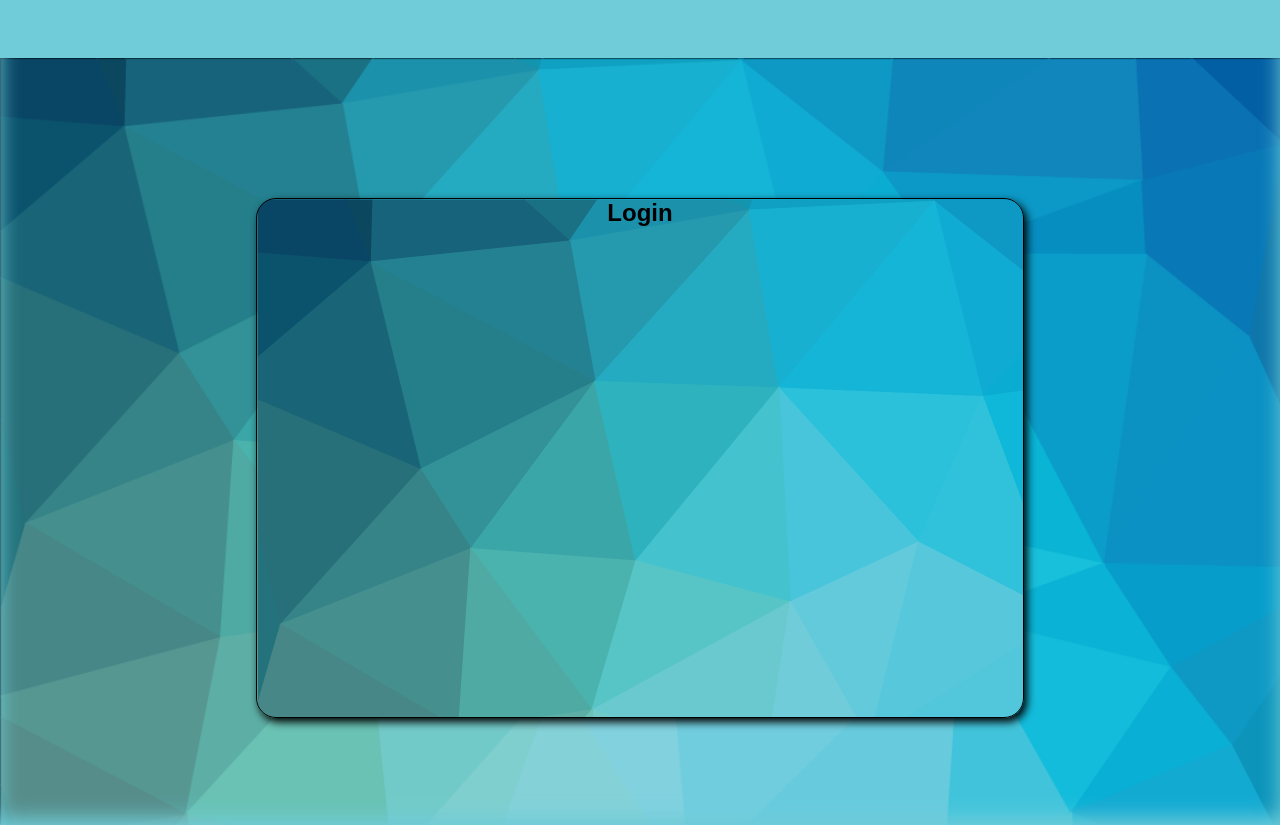
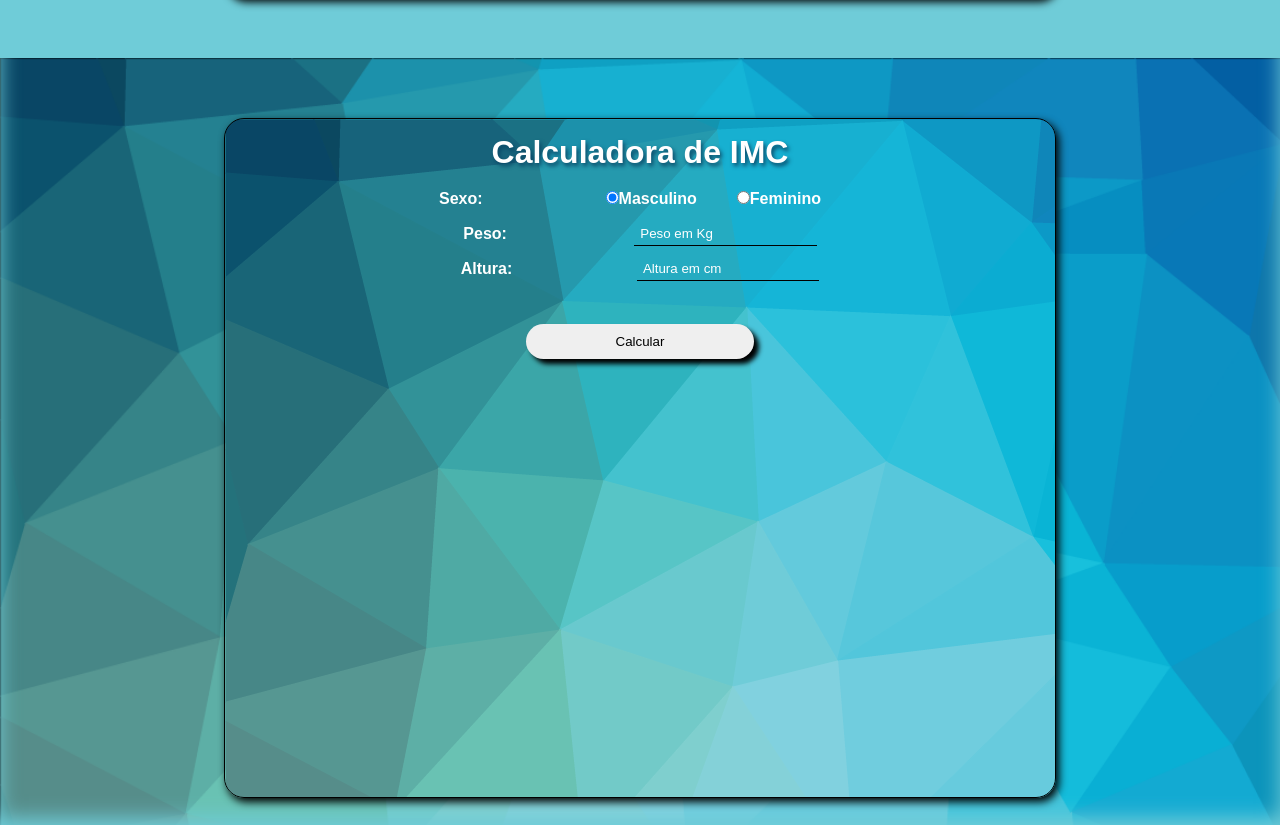
Before and after one commit to Bruhkamargo/edmi-app, a React (Vite) app: page / in a window 1280 px wide. Shown: the part 1542-2367 px from the top of the page. Built offline with nearby package versions, Linux system fonts and the light colour scheme; no server answers.

Commit message:
conexão com backend

```diff
--- a/package.json
+++ b/package.json
@@ -10,6 +10,7 @@
     "preview": "vite preview"
   },
   "dependencies": {
+    "axios": "^1.6.7",
     "react": "^18.2.0",
     "react-dom": "^18.2.0"
   },
--- a/src/Home/App.css
+++ b/src/Pages/Home/App.css
@@ -11,6 +11,7 @@ h1 {
   color: white;
   font-size: 32px;
   text-shadow: 2px 3px 4px var(--DarkColor1);
+  margin-bottom: 10px;
 }
 
 nav {
@@ -79,10 +80,8 @@ nav ul li a:hover {
 
 .HomeComponent {
   background-image: url(/src/assets/Background.png);
-  display: flex;
-  width: 60%;
-  height: 65%;
-  flex-direction: column;
+  width: 65%;
+  height: 85%;
   border: 1px solid;
   border-radius: 20px;
   box-shadow: 3px 4px 8px black;
--- a/src/Home/App.jsx
+++ b/src/Pages/Home/App.jsx
@@ -1,6 +1,7 @@
 import { useState } from 'react'
-import KidGirl from '../assets/KidGirl.png'
-import Autism from '../assets/Autism.png'
+
+import Imc from '../IMC/Imc'
+
 import './App.css'
 import './AppResponsive.css'
 
@@ -48,9 +49,7 @@ function App() {
       {/*Calculadora */}
       <div id='Login'>
         <div className='HomeComponent'>
-          <div className='HomeBody'>
-            <h2>Login</h2>
-          </div>
+          <Imc />
         </div>
 
       </div>
@@ -74,10 +73,10 @@ function App() {
 
         <div className="social">
           {/* <a href="#"> <i className="fab fa-instagram"></i> </a> */}
-          <a href="#https://github.com/Bruhkamargo"> <i className="fab fa-github"></i> </a>
+          <a href="https://github.com/Bruhkamargo"> <i className="fab fa-github"></i> </a>
           <a href="https://wa.me/5549998193608"> <i className="fab fa-whatsapp"></i> </a>
         </div>
-        <p>Copyright By <span className='Health'>Health</span>&<span className='Tec'>Tec</span></p>
+        <p>Copyright By <a href='https://bruhkamargo.github.io/HealthTec'><span className='Health'>Health</span>&<span className='Tec'>Tec</span></a></p>
       </footer>
 
     </>
--- /dev/null
+++ b/src/Pages/IMC/Imc.css
@@ -0,0 +1,56 @@
+#IMC {
+    display: flex;
+    flex-direction: column;
+    align-items: center;
+    width: 100%;
+    height: 100%;
+    border-radius: 20px;
+    padding: 15px;
+}
+
+.ImcCalc {
+    display: flex;
+    flex-direction: column;
+    align-items: center;
+    width: 95%;
+}
+
+.LabelIMC {
+    font-weight: bold;
+    color: white;
+    font-size: 16px;
+}
+
+.InputIMC {
+    background: transparent;
+    border: none;
+    border-bottom: 1px solid;
+    height: 25px;
+    width: 30%;
+    padding-left: 6px;
+}
+
+.InputIMC::placeholder {
+    color: white;
+}
+
+.IMCButton {
+    margin: 5%;
+    height: 35px;
+    width: 30%;
+    border: none;
+    border-radius: 25px;
+    box-shadow: 5px 5px 5px black;
+}
+
+.SpanIMC {
+    display: flex;
+    width: 80%;
+    height: 35px;
+    justify-content: space-evenly;
+    align-items: center;
+}
+
+.ImcResult {
+    display: flex;
+}
--- /dev/null
+++ b/src/Pages/IMC/Imc.jsx
@@ -0,0 +1,75 @@
+import React, { useState, useEffect } from "react";
+import axios from "axios";
+
+import './Imc.css'
+
+export default () => {
+    const [BoolSexo, SetBoolSexo] = useState(true);
+    const [NumbWeight, SetNumbWeight] = useState();
+    const [NumbHeight, SetNumbHeight] = useState();
+    const [AxiosTeste, SetAxiosTeste] = useState();
+    const baseUrl = 'https://teste-backend-psi.vercel.app';
+
+    const getUsers = async () => {
+        const { data } = await axios.get(`${baseUrl}/users`);
+        console.log(data);
+        SetAxiosTeste(data[0]);
+      };
+
+    useEffect(() => {
+        getUsers()
+    }, []);
+
+    return (
+        <div id="IMC">
+            <h1>Calculadora de IMC</h1>
+            {/*Input Sexo*/}
+            <div className="ImcCalc">
+                <span className='SpanIMC'>
+                    <label className='LabelIMC'>Sexo: </label>
+                    <span>
+                        <label className='LabelIMC' style={{ margin: "0 20px" }}>
+                            <input className='RadioInput' type="radio"
+                                checked={BoolSexo ? true : false} value="Masculino"
+                                onChange={() => { BoolSexo ? SetBoolSexo(false) : SetBoolSexo(true) }} />
+                            Masculino
+                        </label>
+                        <label className='LabelIMC' style={{ margin: "0 20px" }}>
+                            <input className='RadioInput' type="radio"
+                                checked={BoolSexo ? false : true} value="Feminino"
+                                onChange={() => { BoolSexo ? SetBoolSexo(false) : SetBoolSexo(true) }} />
+                            Feminino
+                        </label>
+                    </span>
+                </span>
+
+                {/*Input Peso*/}
+                <span className='SpanIMC'>
+                    <label className='LabelIMC'>Peso: </label>
+                    <input type="number" className='InputIMC' min={0}
+                        value={NumbWeight} onChange={(e) => { SetNumbWeight(e.target.value) }}
+                        placeholder='Peso em Kg'
+                    ></input>
+                </span>
+
+                {/*Input Altura*/}
+                <span className='SpanIMC'>
+                    <label className='LabelIMC'>Altura: </label>
+                    <input type="number" className='InputIMC' min={0}
+                        value={NumbHeight} onChange={(e) => { SetNumbHeight(e.target.value) }}
+                        placeholder='Altura em cm'
+                    ></input>
+                </span>
+                <button className="IMCButton">Calcular</button>
+
+            </div>
+            <div className="ImcResult">
+                <span>
+                    {AxiosTeste}
+                </span>
+            </div>
+
+
+        </div>
+    )
+}
--- a/src/globals.css
+++ b/src/globals.css
@@ -18,3 +18,11 @@ body {
 #root {
     flex: 1;
 }
+
+a {
+    color: unset;
+    text-decoration: unset;
+}
+button:hover {
+    cursor: pointer;
+}
--- a/src/main.jsx
+++ b/src/main.jsx
@@ -1,6 +1,6 @@
 import React from 'react'
 import ReactDOM from 'react-dom/client'
-import App from './Home/App.jsx'
+import App from './Pages/Home/App.jsx'
 import './globals.css'
 
 ReactDOM.createRoot(document.getElementById('root')).render(
```
Also changed, not shown: src/Pages/Home/AppResponsive.css (renamed from src/Home/AppResponsive.css), 1 other file (tests, documents, lock files or other folders).
